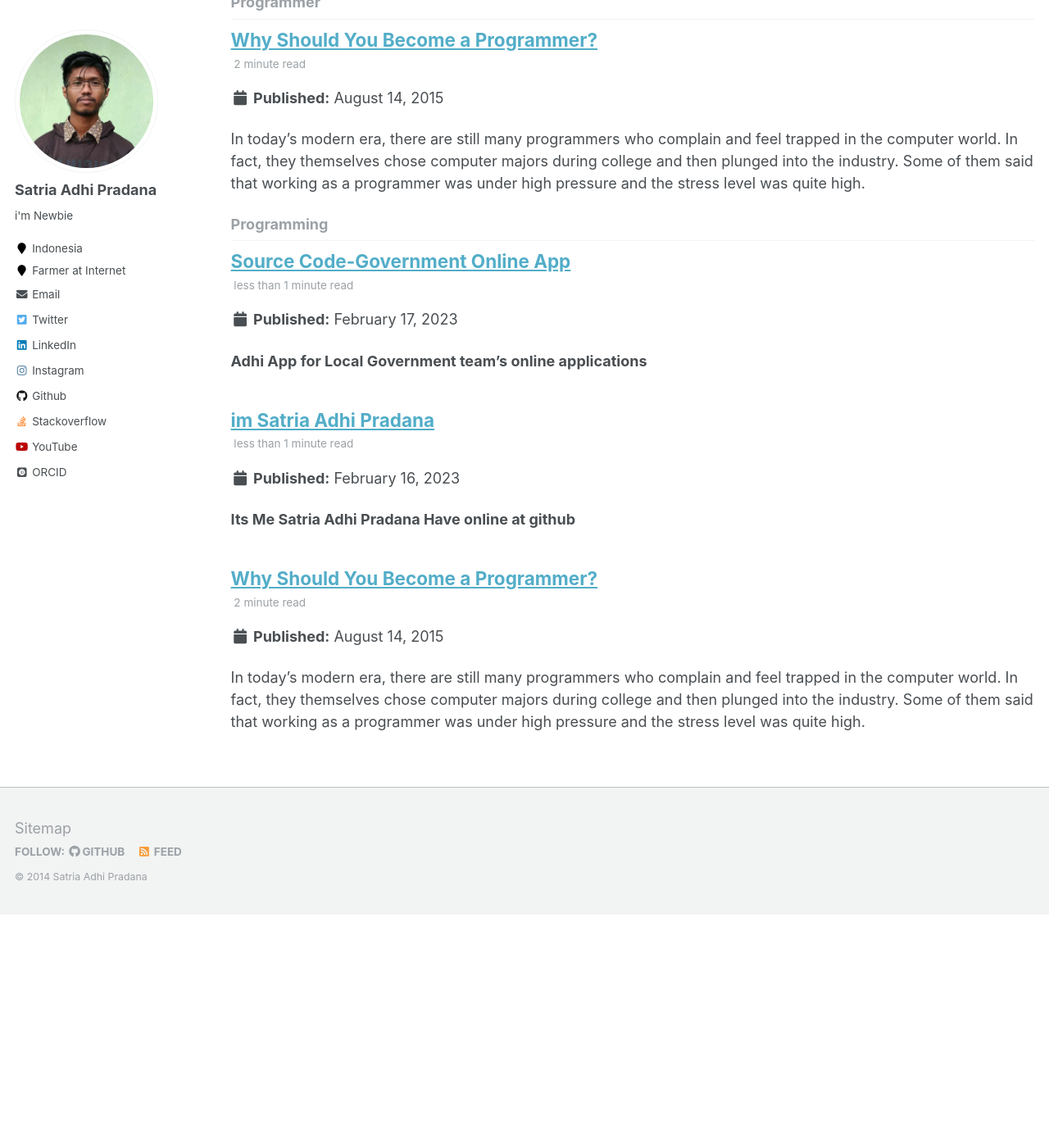
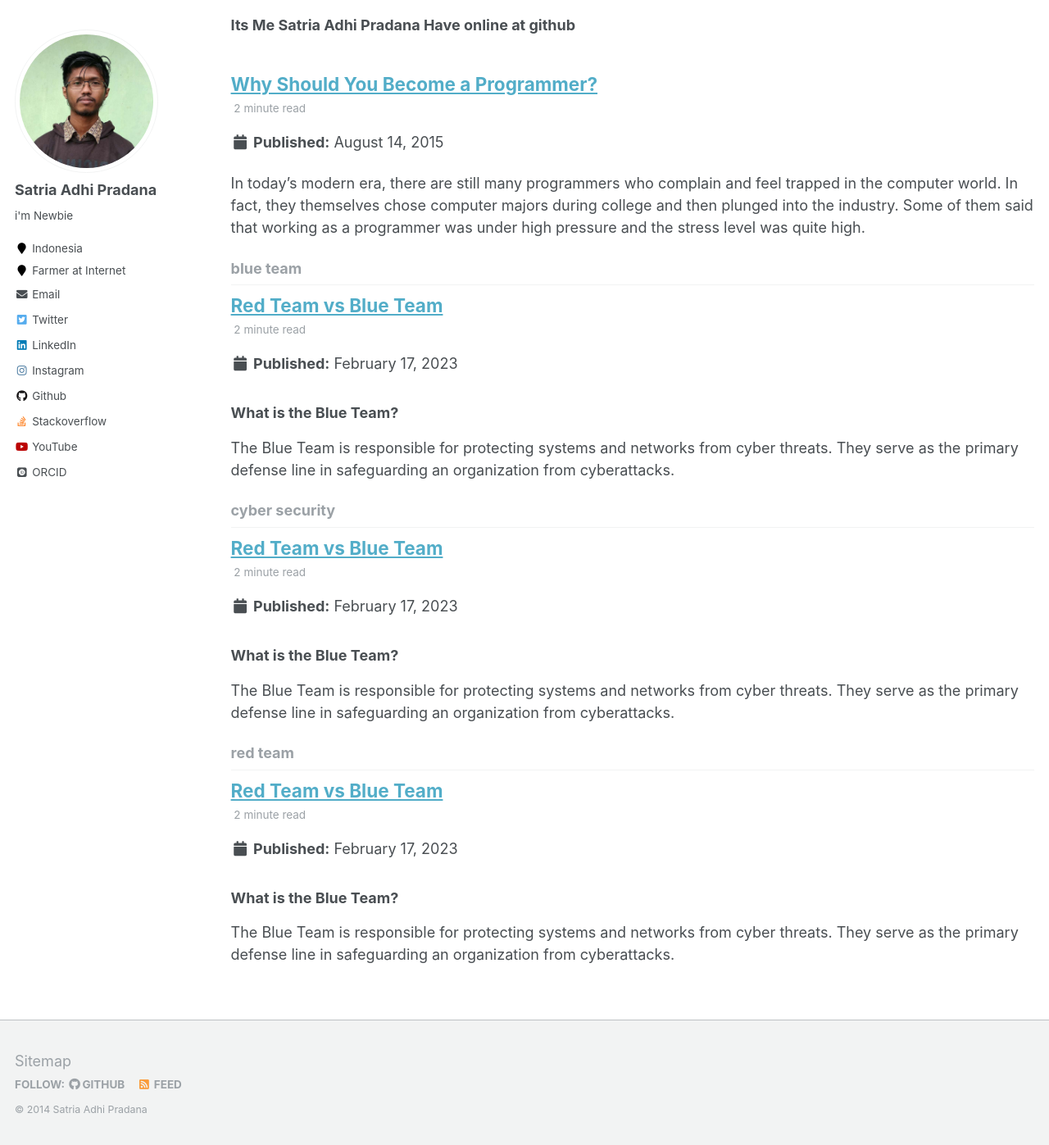
Before and after one commit to SatriaAdhiPradana/satriaadhipradana.github.io, a Jekyll site: the page built from _pages/tag-archive.html, in a window 1280 px wide and 1400 px high, scrolled down 4979 px. Shown: the top 1397 px of the window at 82% size. Built offline with Jekyll 4.4.1, drawn with Linux system fonts in a browser that asks for light colours; some web fonts are replaced; before the commit the page ends 6095 px from its top, so only the background shows below that; some of the changed text lies outside the part shown.

Commit message:
Update 2023-02-17-blog-post-6.md

```diff
--- a/_posts/2023-02-17-blog-post-6.md
+++ b/_posts/2023-02-17-blog-post-6.md
@@ -1,28 +1,61 @@
 ---
-title: 'Source Code-Government Online App'
+title: 'Red Team vs Blue Team'
 date: 2023-02-17
-permalink: /posts/2023/02/Source-Code-Government-Online-App/
+permalink: /posts/2023/02/red-team-vs-blue-team/
 tags:
-  - Github
-  - Programming
-  - Government
+  - cyber security
+  - red team
+  - blue team
 ---
 
-**Adhi App for Local Government team's online applications**
+### What is the Blue Team?
+The Blue Team is responsible for protecting systems and networks from cyber threats. They serve as the primary defense line in safeguarding an organization from cyberattacks.
 
+#### Roles and Responsibilities:
+- **Monitoring Networks:** Analyzing network traffic to detect suspicious activities.
+- **Managing Security Systems:** Utilizing various intrusion detection tools to identify threats.
+- **Incident Response:** Handling security incidents quickly and efficiently to minimize damage.
+- **Updating Security Measures:** Continuously improving security systems to address the latest vulnerabilities.
+- **Conducting Investigations:** Examining security incidents to determine their root causes and prevent recurrence.
 
-![Editing a markdown file](/images/Screen-1.png)
+#### Tools and Technologies Used:
+- **Intrusion Detection System (IDS):** Identifies potentially harmful network traffic.
+- **Intrusion Prevention System (IPS):** Blocks attacks before they reach the system.
+- **Firewall:** Regulates and restricts inbound and outbound network access.
+- **Antivirus & Antimalware:** Detects and removes malicious software.
+- **Security Information and Event Management (SIEM):** Collects and analyzes security logs from multiple sources.
 
+---
 
-This subset of our open source software helps local governments provide web applications to their citizens via Esri ArcGIS.com ecosystem, a place where individuals and organizations can create maps and applications to share on the Internet.
+### What is the Red Team?
+The Red Team is responsible for simulating cyberattacks to identify security weaknesses within a system. They act as "ethical hackers" who proactively test an organization's defenses before real attackers can exploit vulnerabilities.
 
-_Thanks for your attention_****
+#### Roles and Responsibilities:
+- **Identifying Vulnerabilities:** Searching for security flaws in systems, applications, and infrastructure.
+- **Simulating Attacks:** Conducting mock cyberattacks to assess the effectiveness of security defenses.
+- **Developing New Strategies:** Creating innovative attack methods to anticipate evolving threats.
+- **Providing Reports:** Delivering detailed assessments and recommendations for security improvements.
 
-Headings are cool
-======
+#### Tools and Techniques Used:
+- **Penetration Testing:** Simulating attacks to test system security.
+- **Social Engineering:** Exploiting human psychology to gain unauthorized access.
+- **Exploit Development:** Creating exploits to take advantage of identified vulnerabilities.
+- **Red Teaming:** Conducting comprehensive attack simulations on an organization's entire IT environment.
 
-You can have many headings
-======
+---
+![_b5bd2244-f1dc-44cb-a664-7adfd7cd45fc](https://github.com/user-attachments/assets/4e70d9a8-39b1-4842-ae2f-52b0cebfd6fe)
 
-Aren't headings cool?
+### Differences and Collaboration Between the Blue Team & Red Team
+Understanding the differences and interplay between the Red Team and Blue Team helps organizations build a more effective cybersecurity strategy.
+
+**Blue Team:**
+- **Primary Focus:** Defending digital assets and protecting systems from external and internal threats.
+- **Technical Skills:** Requires deep knowledge of networking, operating systems, and security tools. Strong analytical and problem-solving skills are essential.
+- **Strategic Approach:** Uses both proactive and reactive methods to handle security threats.
+
+**Red Team:**
+- **Primary Focus:** Identifying security weaknesses through simulated attacks that mimic real hacking attempts.
+- **Technical Skills:** Requires expertise in hacking techniques, exploitation, and penetration testing. Proficiency in programming and scripting is crucial.
+- **Strategic Approach:** Follows a structured and methodical approach to identifying and exploiting vulnerabilities.
+
 ------
```
